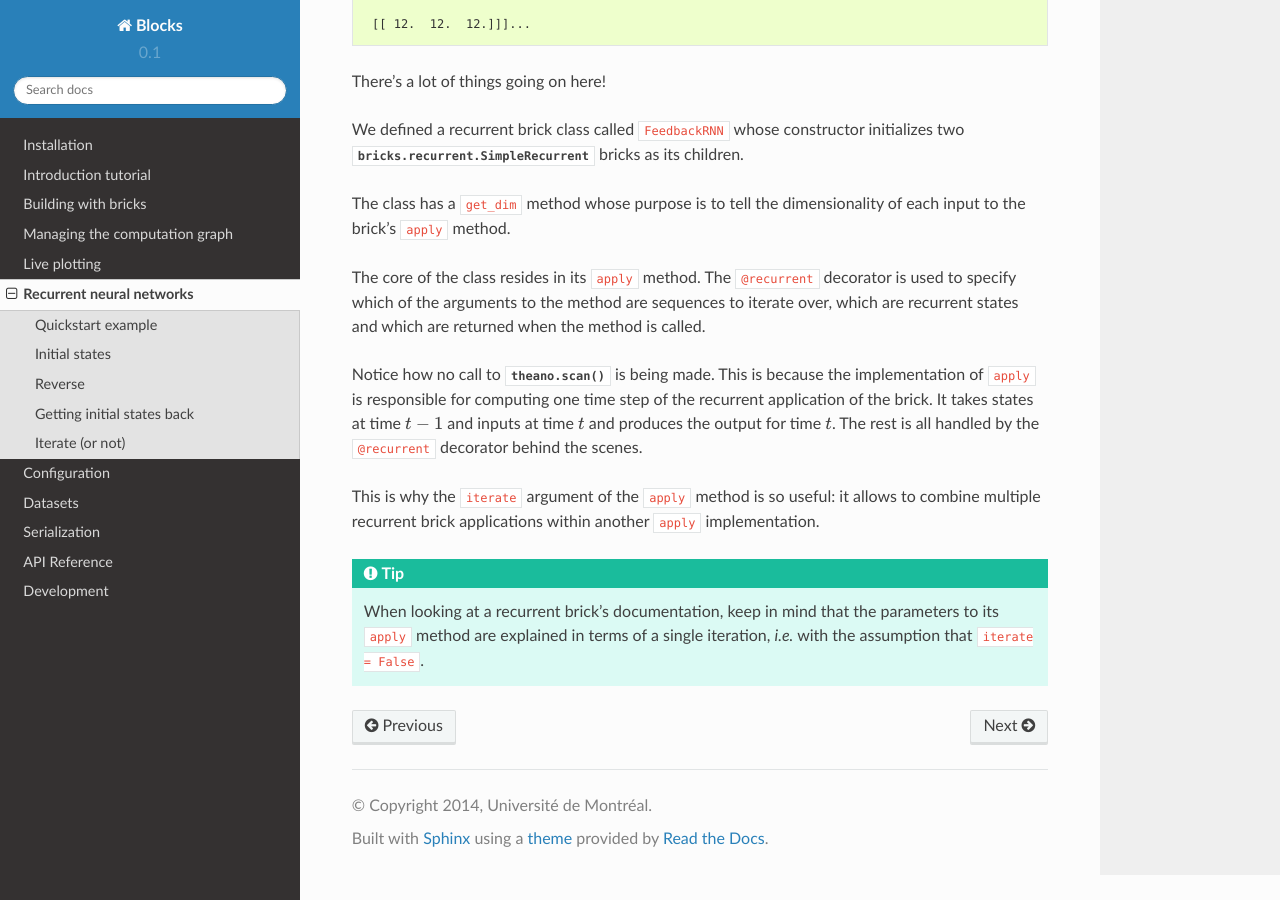
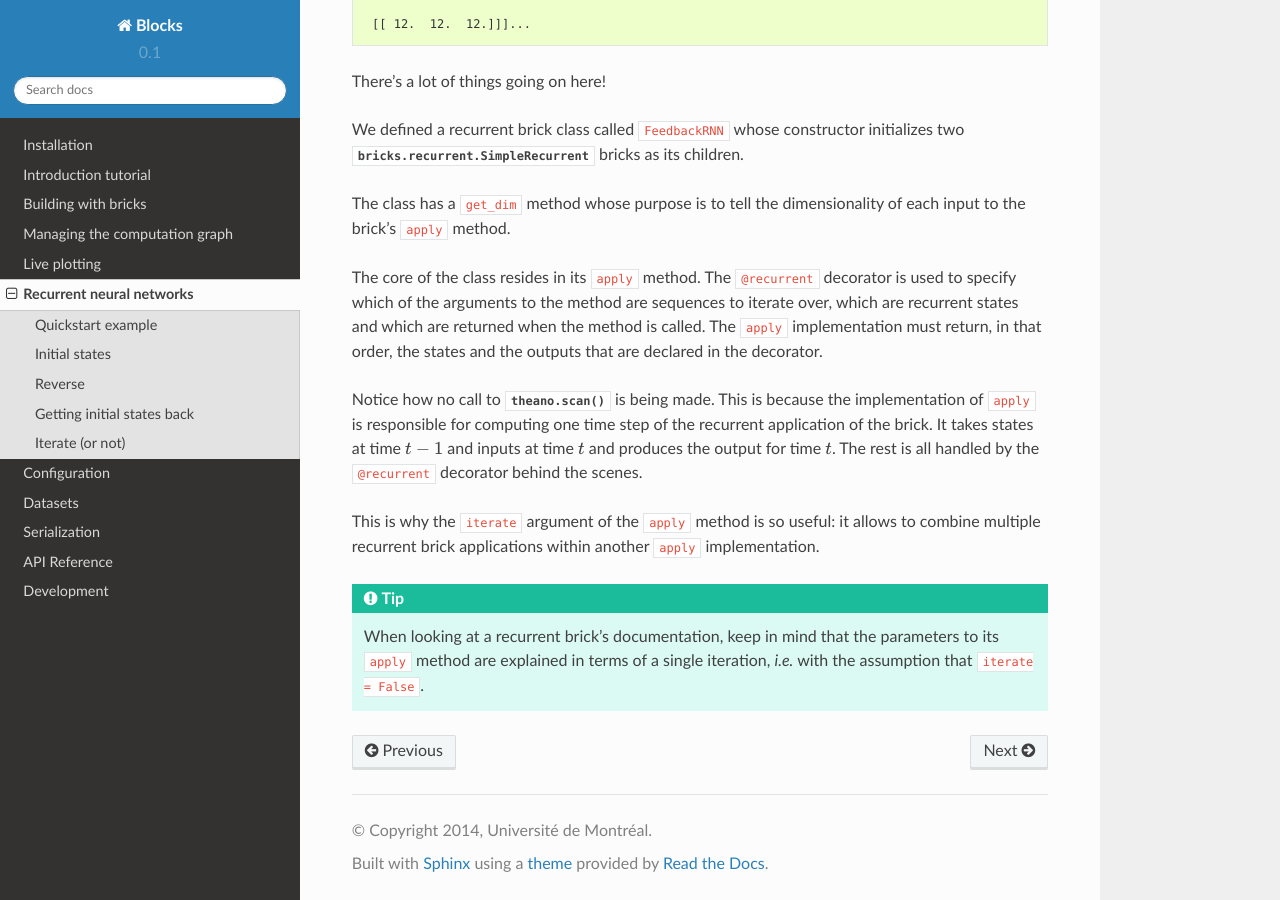
Before and after one commit to mila-iqia/blocks, a Sphinx documentation site: the page built from docs/rnn.rst, in a window 1280 px wide and 900 px high, scrolled down 3614 px. Built offline with Sphinx 7.4.7 and the Read the Docs theme 2.0.0, drawn with Linux system fonts in a browser that asks for light colours.

Commit message:
Clarify returned values of 'apply'

```diff
--- a/docs/rnn.rst
+++ b/docs/rnn.rst
@@ -194,7 +194,8 @@ of each input to the brick's ``apply`` method.
 The core of the class resides in its ``apply`` method. The ``@recurrent``
 decorator is used to specify which of the arguments to the method are sequences
 to iterate over, which are recurrent states and which are returned when the
-method is called.
+method is called. The ``apply`` implementation must return, in that order, the
+states and the outputs that are declared in the decorator.
 
 Notice how no call to :func:`theano.scan` is being made. This is because the
 implementation of ``apply`` is responsible for computing one time step of the
```
